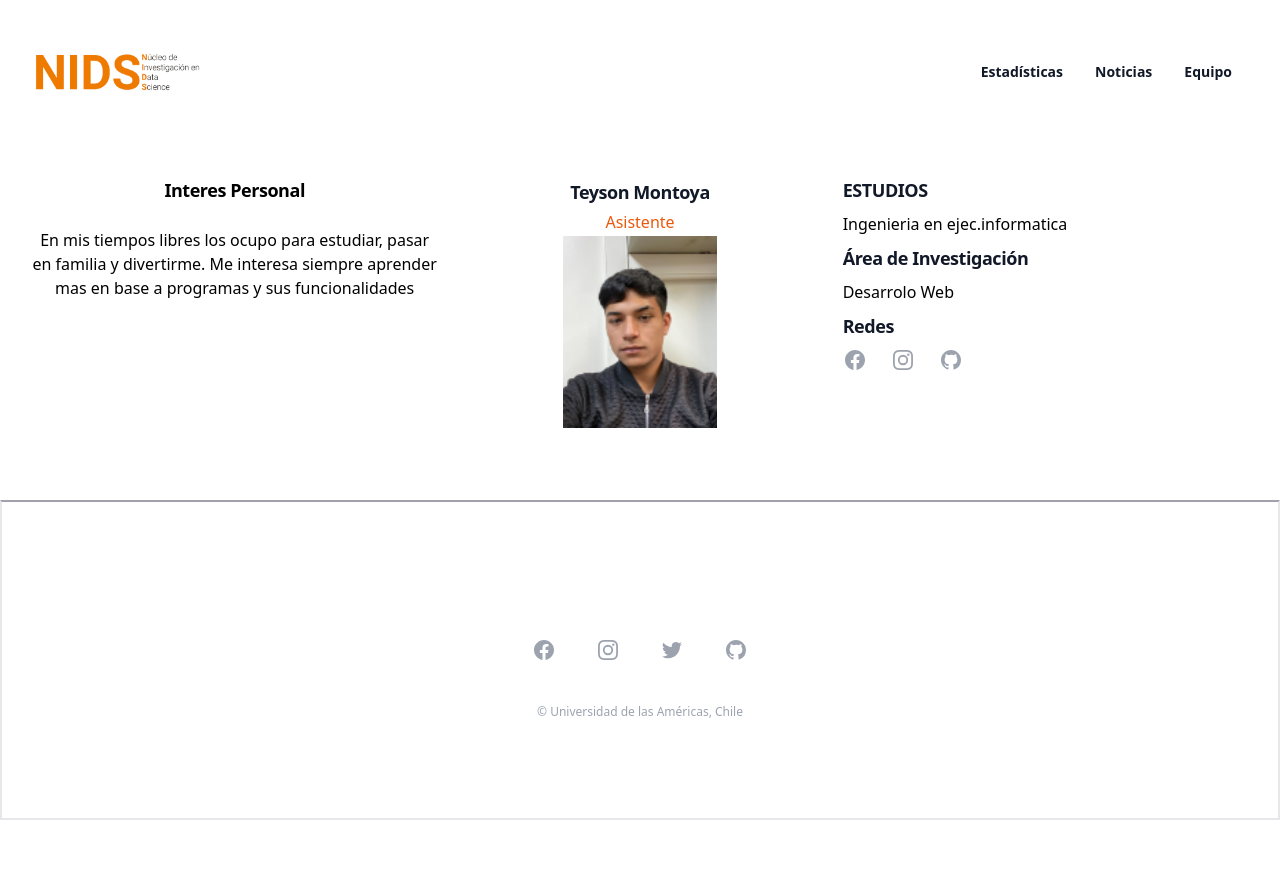
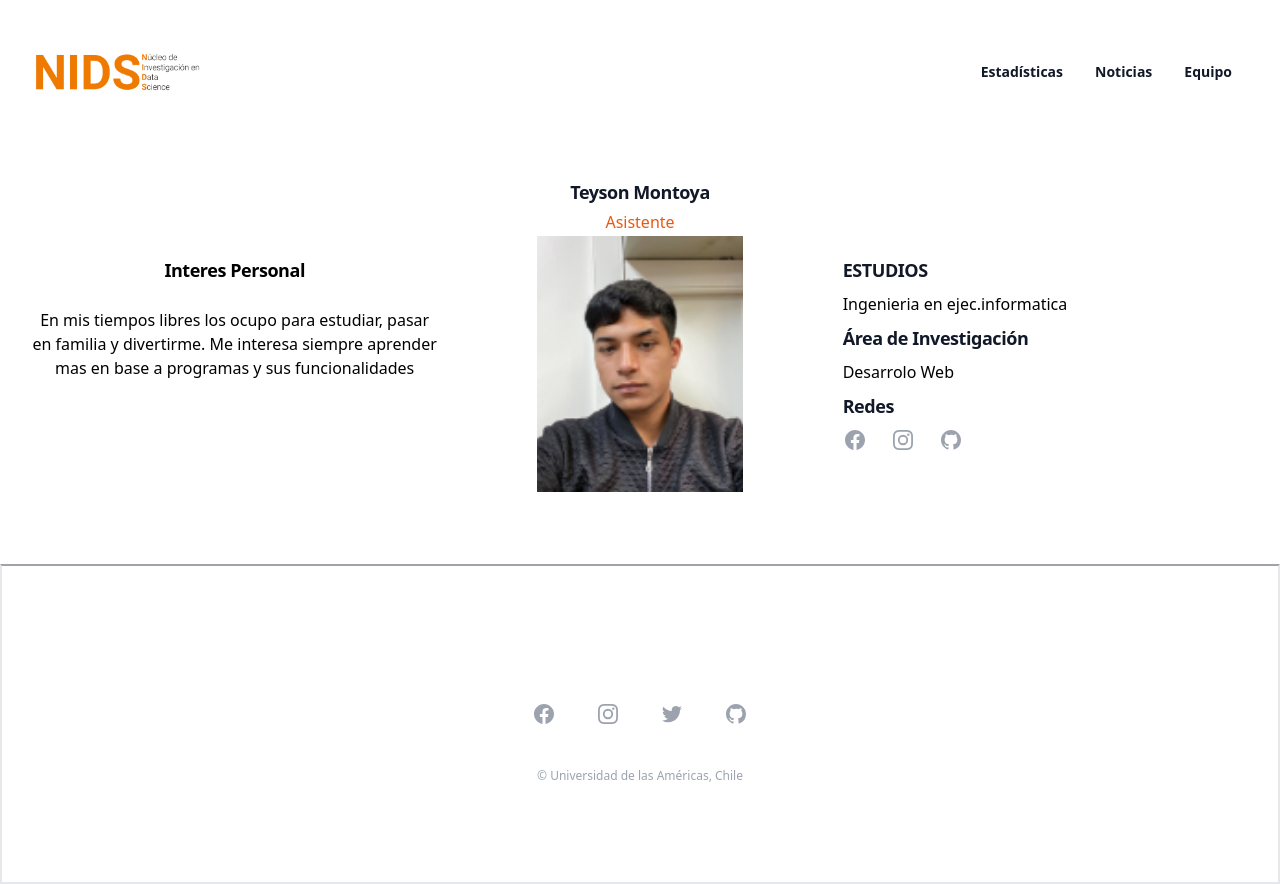
Before and after one commit to Franco-Marchese/nids-static, a plain HTML site: page profile.html in a window 1280 px wide. Before the commit the page ends 820 px from the top, so only its background shows below. Drawn offline with nearby package versions, Linux system fonts and the light colour scheme.

Commit message:
perfil y equipo modificado

```diff
--- a/profile.html
+++ b/profile.html
@@ -33,9 +33,9 @@
         </nav>
     </header>
     <body>
-      <div class=" grid lg:grid-cols-3 p-8 bg-gray-100 bg-white">
-        <div class=" bg-white">
-          <div class="lg:max-w-lg lg:self-end text-center text-black ">
+      <div class=" grid lg:grid-cols-3  m-8">
+        <div class=" bg-white  mt-10 mb-10">
+          <div class="lg:max-w-lg lg:self-end text-center text-black mt-10">
             <div class=" object-contain  ">
               <h1 class=" font-bold tracking-tight text-lg ">Interes Personal</h1>
               <p class="pt-6 pb-10">En mis tiempos libres los ocupo para estudiar, pasar en familia y divertirme. Me interesa siempre aprender mas en base a programas y sus funcionalidades</p>
@@ -43,12 +43,12 @@
           </div>
 
         </div>
-        <div class="bg-white">
+        <div class="bg-white ">
           <div class="mt-10 lg:col-start-2 lg:row-span-2 lg:mt-0 lg:self-center   ">
             <h3 class=" text-lg font-semibold leading-8 tracking-tight text-gray-900 text-center">Teyson Montoya</h3>
             <p class="text-base leading-7 text-gray-600 text-center text-orange-600">Asistente</p>
             <div class="aspect-h-1 aspect-w-1 overflow-hidden rounded-lg">
-              <img class=" mb-10  h-48 w-full object-contain tex" src="img/asistentes/as teyson.png" alt="">
+              <img class=" mb-10  h-64 w-full object-contain tex" src="img/asistentes/as teyson.png" alt="">
             </div>
           </div>
 
@@ -56,8 +56,8 @@
         <!-- Product details -->
 
         <!-- Product image -->
-        <div class="bg-white">
-          <div class="pb-10">
+        <div class="bg-white mb-10 mt-10">
+          <div class="mt-10">
             <h1 class="font-bold tracking-tight text-gray-900 text-lg">ESTUDIOS</h1>
             <div class="mt-2">
               <p>Ingenieria en ejec.informatica</p>
```
